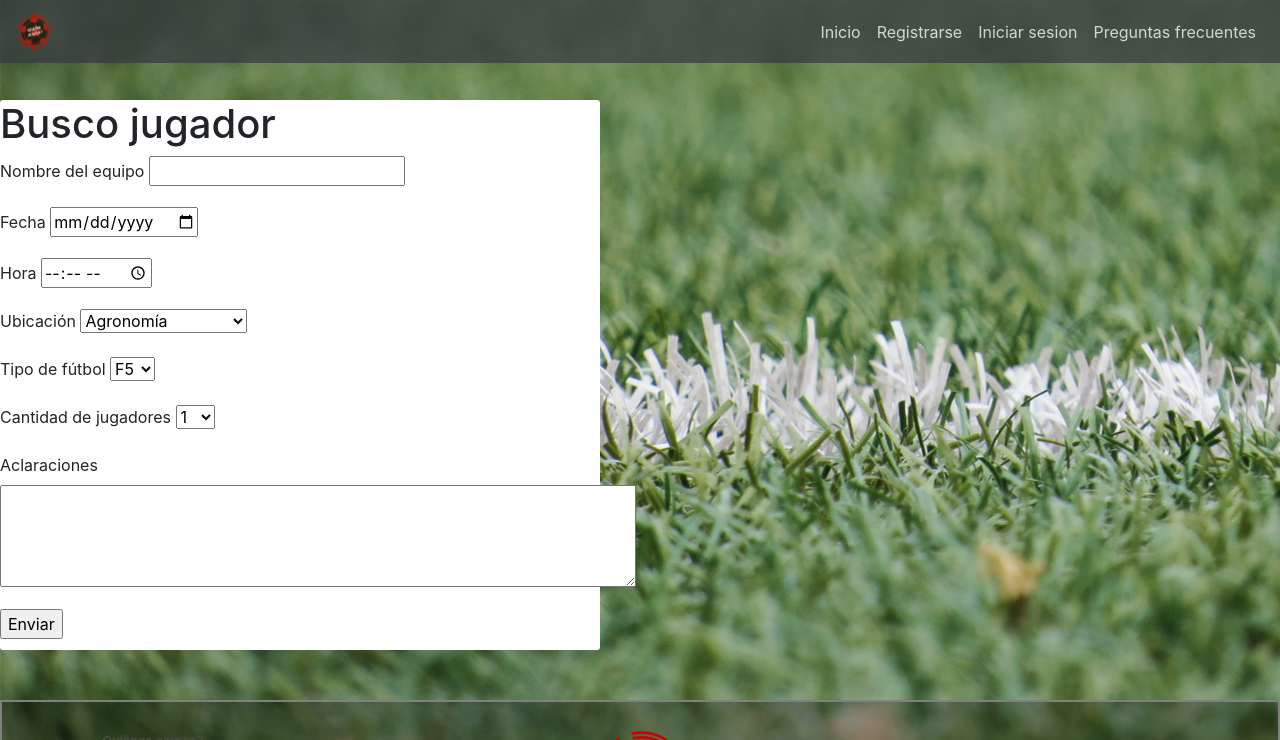
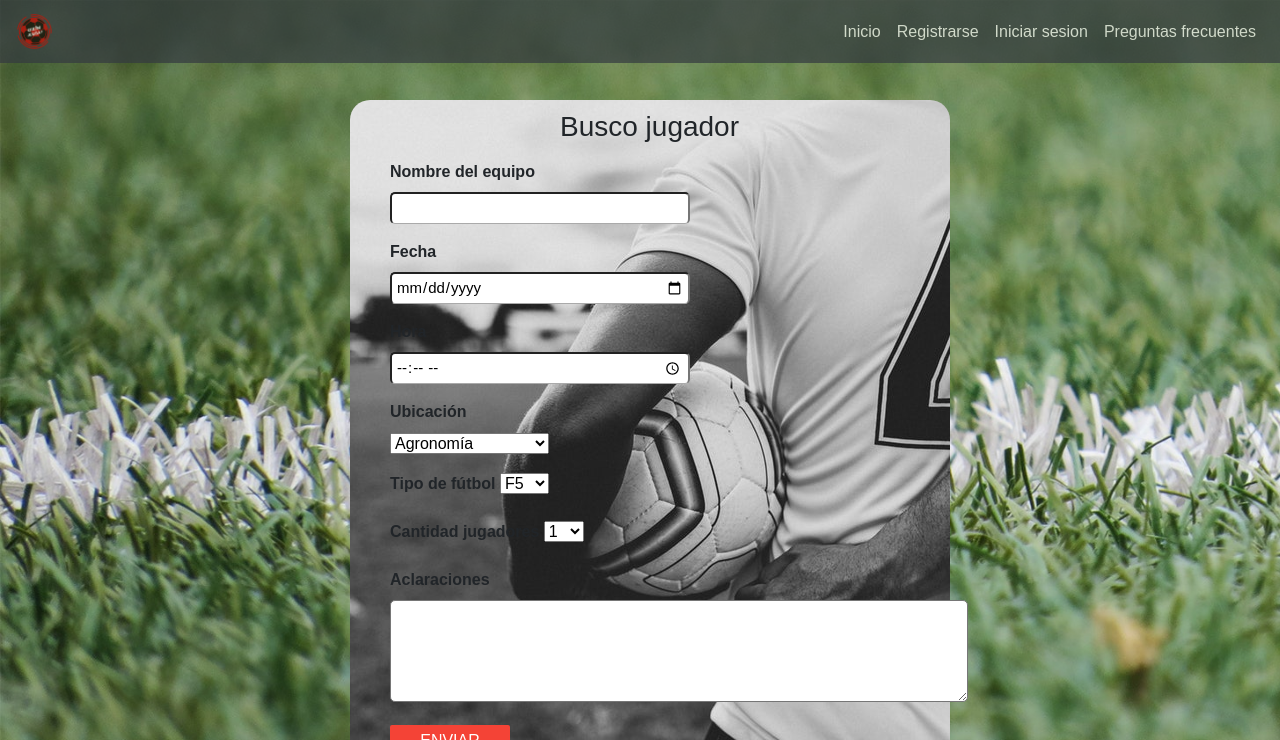
Before and after one commit to solhermelo/proyectointegrador, a PHP site: page /buscoJugador.php in a window 1280 px wide. Shown: the top 740 px of the page. Run offline with PHP 8.4, Linux system fonts and the light colour scheme; grey boxes are pictures that could not be loaded.

Commit message:
cambios en busco jugador

```diff
--- a/PI_Todos/autoload.php
+++ b/PI_Todos/autoload.php
@@ -11,9 +11,9 @@
 
 $host = "localhost";
 $dbname = "quienjuega";
-$puerto = "3306";
+$puerto = "8889";
 $usuario = "root";
-$pass = "";
+$pass = "root";
 $charset = "utf8mb4";
 
 $pdo = BaseMYSQL::conexion($host, $dbname, $puerto, $usuario, $pass, $charset);
--- a/PI_Todos/buscoJugador.php
+++ b/PI_Todos/buscoJugador.php
@@ -6,7 +6,7 @@
     <meta charset="utf-8">
     <meta http-equiv="X-UA-Compatible" content="ie-edge">
     <meta name="viewport" content="width=device-width" , "initial-scale=1.0">
-    <link rel="stylesheet" href="css/styles.css">
+    <link rel="stylesheet" href="css/buscoJugador.css">
 
     <title>Busco Jugador</title>
   </head>
@@ -22,7 +22,7 @@
 
     <!--formulario -->
     <div class="buscojugador">
-    <h1>Busco jugador</h1>
+    <h2 class="titulo1">Busco jugador</h1>
     <form class="formbuscojugador" action="buscoJugador.php" method="post">
       <p>
         <label for="nombre equipo">Nombre del equipo</label>
@@ -111,7 +111,7 @@
         </p>
 
         <p>
-          <label for="cantidad jugadores">Cantidad de jugadores</label>
+          <label for="cantidad jugadores">Cantidad jugadores</label>
             <select class="" name="cantidad jugadores">
               <option value="1">1</option>
               <option value="2">2</option>
--- /dev/null
+++ b/PI_Todos/css/buscoJugador.css
@@ -0,0 +1,124 @@
+body{
+  font-family: sans-serif;
+  font-weight: 300;
+  background-image: url(../imagenes/grass.jpg);
+  background-size: cover;
+}
+nav
+{
+  opacity: 0.7;
+}
+
+.footer{
+  border: solid 2px grey;
+  width: 100%;
+  height: 150px;
+  box-sizing: border-box;
+  position: relative;
+  overflow: hidden;
+  padding: 10px;
+  position: relative;
+  background-color: rgba(0, 0, 0, 0.3);
+}
+
+.links{
+  position: absolute;
+  left: 100px;
+  margin-top: 20px;
+  color: #4d4d4d;
+  font-size: 13px;
+  text-decoration: underline;
+}
+.img-footer{
+  width: 100px;
+  heigth: 100px;
+  position: absolute;
+  bottom: 20px;
+  left: 590px;
+}
+
+.rrss{
+  float:right;
+}
+
+.sectionBuscoJugador{
+  height: 800px;
+  display: flex;
+}
+
+.buscojugador{
+  background: #fff;
+  width: 600px;
+  height: 670px;
+  position: relative;
+  top: 100px;
+  left: 350px;
+  border-radius: 20px;
+  align-items: center;
+  background-image: url(../imagenes/busco_jugador.jpg);
+}
+
+.formbuscojugador{
+position: absolute;
+padding: 40px;
+width: 300px;
+top: 20px;
+left: 0;
+}
+
+.titulo1{
+  margin: 0 0 20px 0;
+  font-weight: 300;
+  font-size: 28px;
+  position: absolute;
+  left: 210px;
+  top: 10px;
+  font-family: sans-serif;
+
+}
+
+label{
+top: 20px;
+font-weight: bold;
+font-family: sans-serif;
+}
+
+input{
+  border-radius: 5px;
+}
+
+input[type="text"],
+input[type="time"],
+input[type="date"]{
+  display: block;
+  box-sizing: border-box;
+  margin-bottom: 10px;
+  padding: 4px;
+  width: 300px;
+  height: 32px;
+  outline: none;
+  border-bottom: 1px solid #aaa;
+  font-family: sans-serif;
+  font-weight: 400;
+  font-size: 15px;
+  transition: 0.2s ease;
+}
+
+input[type="submit"]{
+  margin-bottom: 28px;
+  width: 120px;
+  height: 32px;
+  background: #f44336;
+  border: none;
+  border-radius: 2px;
+  color: #fff;
+  font-family: sans-serif;
+  font-weight: 500;
+  text-transform: uppercase;
+  transition: 0.2s ease;
+  cursor: pointer;
+}
+
+textarea{
+  border-radius: 5px;
+}
--- a/PI_Todos/css/styles.css
+++ b/PI_Todos/css/styles.css
@@ -141,24 +141,6 @@
   float:right;
 }
 
-.sectionBuscoJugador{
-  height: 700px;
-}
-
-.buscojugador{
-  display: inline-inline-flex;
-  background: #fff;
-  width: 600px;
-  height: 550px;
-  position: relative;
-  top: 100px;
-  border-radius: 3px;
-}
-
-.formbuscojugador{
-align-items: center;
-}
-
 .cardbuscoequipo{
   position: relative;
   top: 100px;
```
Also changed, not shown: PI_Todos/imagenes/fondosection2.jpg (added), 2 other files.
